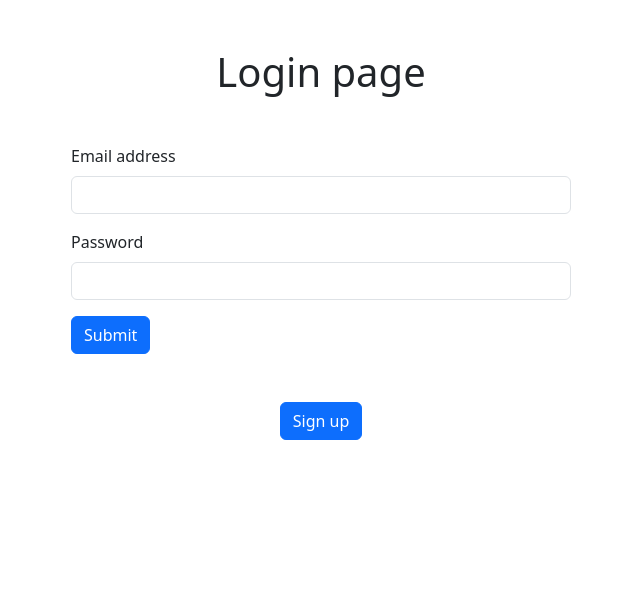
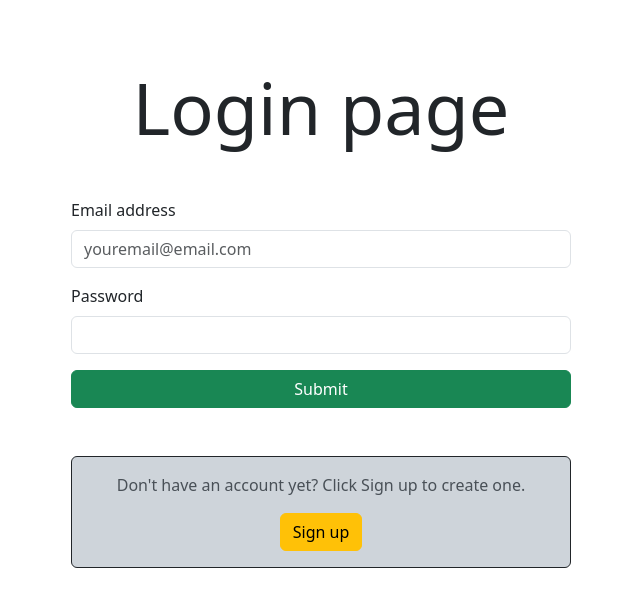
Before and after one commit to 4GeeksAcademy/fatimaov-react-flask-auth-system, a React app: page / in a window 1280 px wide. Shown: the whole page, without its empty margins (319-959 px from the left). Built offline with nearby package versions, Linux system fonts and the light colour scheme; no server answers.

Commit message:
refine login page styling

```diff
--- a/index.html
+++ b/index.html
@@ -9,7 +9,7 @@
     <title>Hello Rigo</title>
   </head>
   <body>
-    <div id="root"></div>
+    <div class="p-3" id="root"></div>
     <script type="module" src="/src/front/main.jsx"></script>
     <script src="https://cdn.jsdelivr.net/npm/bootstrap@5.3.2/dist/js/bootstrap.bundle.min.js" integrity="sha384-C6RzsynM9kWDrMNeT87bh95OGNyZPhcTNXj1NW7RuBCsyN/o0jlpcV8Qyq46cDfL" crossorigin="anonymous"></script>
   </body>
--- a/src/front/components/LoginForm.jsx
+++ b/src/front/components/LoginForm.jsx
@@ -53,21 +53,21 @@ function LoginForm() {
 
     return (
         <>
-            <form onSubmit={handleSubmit} style={{ maxWidth: 500 }} className="m-auto text-start my-5">
+            <form onSubmit={handleSubmit} className="m-auto text-start my-5 d-flex flex-column">
                 <div className="mb-3">
                     <label htmlFor="email" className="form-label">Email address</label>
-                    <input onChange={(e) => setUserEmail(e.target.value)} value={userEmail} type="email" className="form-control" id="email" aria-describedby="emailHelp" required />
+                    <input onChange={(e) => setUserEmail(e.target.value)} value={userEmail} type="email" className="form-control" id="email" aria-describedby="emailHelp" required placeholder="youremail@email.com"/>
                 </div>
                 <div className="mb-3">
                     <label htmlFor="password" className="form-label">Password</label>
-                    <input onChange={(e) => setUserPassword(e.target.value)} value={userPassword} type="password" className="form-control" id="password" required />
+                    <input onChange={(e) => setUserPassword(e.target.value)} value={userPassword} type="password" className="form-control" id="password" required/>
                 </div>
                 {alert && (
                     <div className="alert alert-danger" role="alert">
                         {alert}
                     </div>
                 )}
-                <button type="submit" className="btn btn-primary">Submit</button>
+                <button type="submit" className="btn btn-success">Submit</button>
             </form>
         </>
     );
--- a/src/front/pages/Login.jsx
+++ b/src/front/pages/Login.jsx
@@ -4,12 +4,16 @@ import LoginForm from "../components/LoginForm.jsx";
 export const Login = () => {
 
 	return (
-		<div className="text-center mt-5">
-			<h1>Login page</h1>
+		<div className="text-center mt-5 m-auto" style={{ maxWidth: 500 }} >
+			<h1 className="display-2 my-5">Login page</h1>
 			<LoginForm />
-			<Link to="/signup">
-				<button className="btn btn-primary">Sign up</button>
-			</Link>
+			<div class="alert alert-dark border-dark" role="alert">
+				<p>Don't have an account yet? Click Sign up to create one.</p>
+				<Link to="/signup">
+					<button className="btn btn-warning">Sign up</button>
+				</Link>
+
+			</div>
 		</div>
 	);
 };
```
